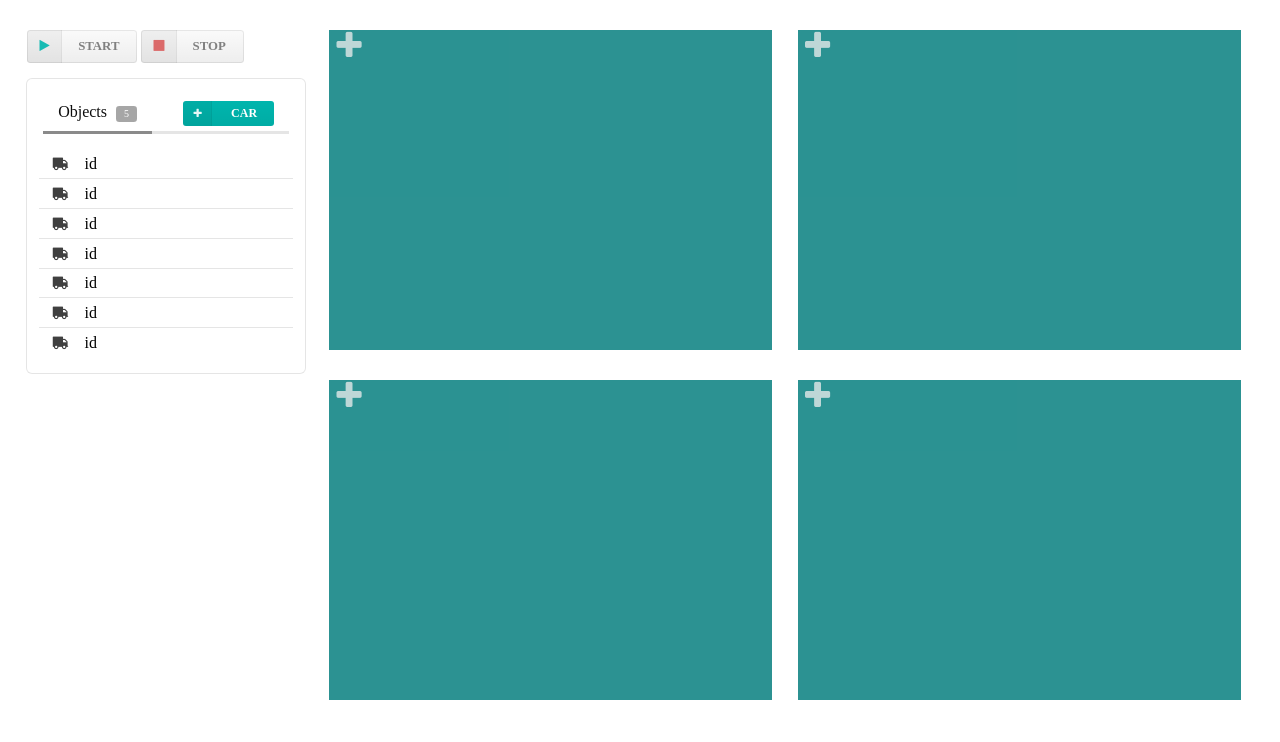
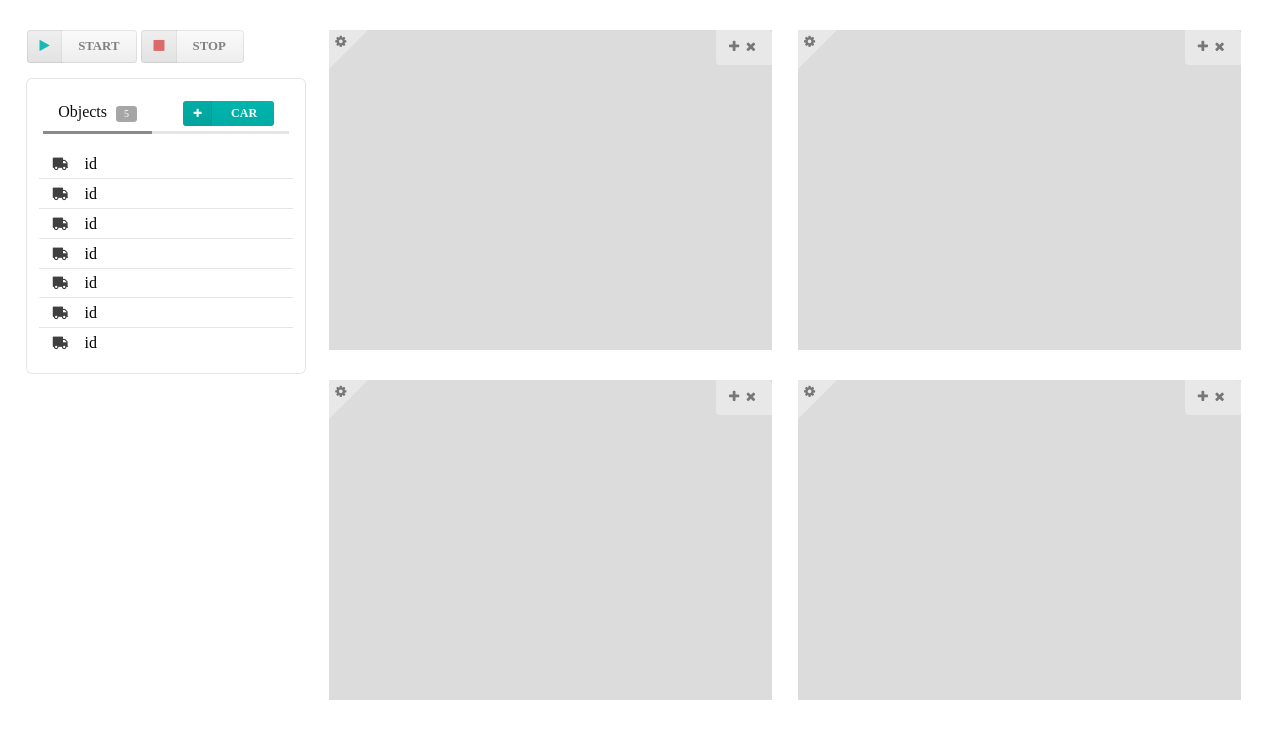
Before and after one commit to wanderanimrod/Utraffic-Web, a Flask app: page / in a window 1280 px wide. Shown: the part 58-800 px from the top of the page. Run offline with Flask 2, Linux system fonts and the light colour scheme.

Commit message:
[nim] Visualisation placeholder div sent to back. Will use as visualisation data div

```diff
--- a/app/static/css/index.css
+++ b/app/static/css/index.css
@@ -1,11 +1,23 @@
 .vis {
     background-color: gainsboro;
 }
-.visPlaceHolder {
+.closeVis:hover {
+    color: maroon;
+    cursor: pointer;
+}
+.maximiseVis:hover {
+    color: green;
+    cursor: pointer;
+}
+.visData:hover {
+    color: blueviolet;
+    cursor: pointer;
+}
+.visPlaceholder {
     background-color: teal;
-    opacity: 0.8;
+    z-index: -1;
 }
-.vis, .visPlaceHolder {
+.vis, .visPlaceholder {
     height: 320px;
     position: absolute;
     left: 0;
--- a/app/static/js/index.js
+++ b/app/static/js/index.js
@@ -34,12 +34,12 @@ function toggleObjectPropertyButtons() {
 
 function activateAddVisSigns() {
     $('.addVisSign').click(function() {
-        $(this).closest('.visPlaceHolder').css('z-index', -1);
+        $(this).closest('.visPlaceholder').css('z-index', -2);
     })
 }
 
 function assignVisPlaceholderIds() {
-    $('.visPlaceHolder').each(function () {
+    $('.visPlaceholder').each(function () {
         var visId = getNextVisId();
         $(this).attr('id', visId);
         visualisations.push(new Visualisation(visId));
--- a/app/templates/visualisation.html
+++ b/app/templates/visualisation.html
@@ -1,2 +1,9 @@
 <div class="vis">
+    <div class="ui top right attached label">
+        <i class="plus icon maximiseVis"></i>
+        <i class="close icon closeVis"></i>
+    </div>
+    <div class="ui bottom left corner label visData">
+        <i class="setting icon"></i>
+    </div>
 </div>
--- a/app/templates/visualisation_placeholder.html
+++ b/app/templates/visualisation_placeholder.html
@@ -1,3 +1,3 @@
-<div class="visPlaceHolder">
+<div class="visPlaceholder">
     <i class="big add icon addVisSign"></i>
 </div>
```
